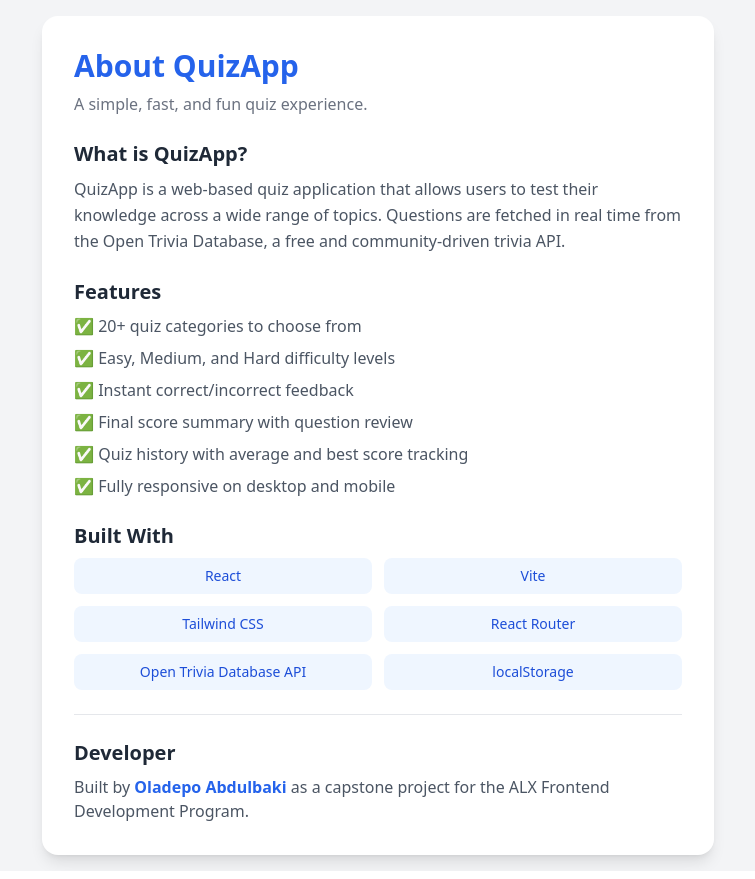
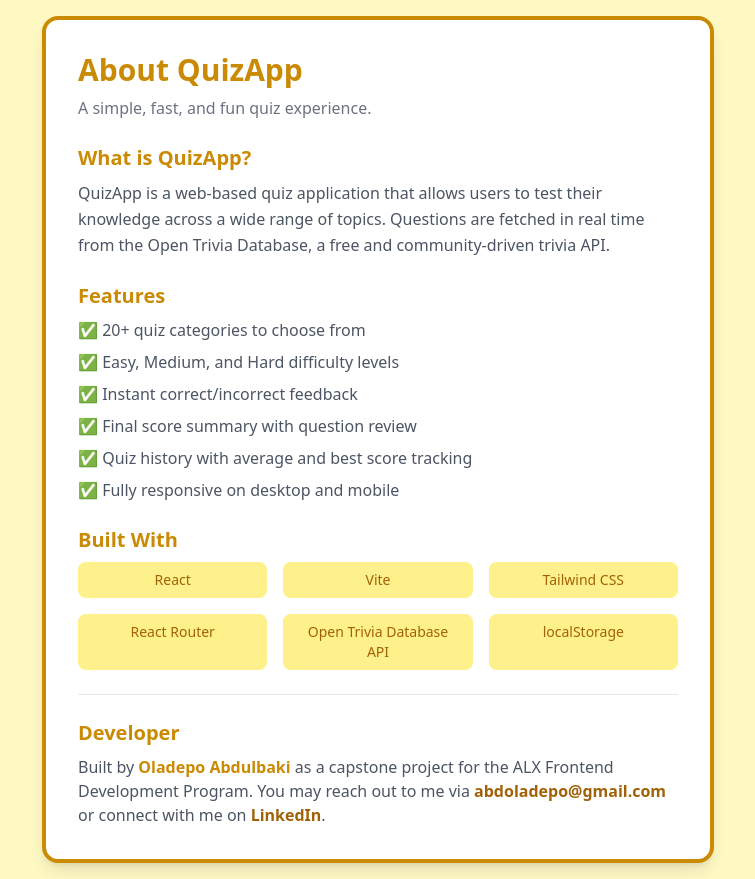
Before and after one commit to SireTallest/Quiz-app, a React (Vite) app: page /about in a window 1280 px wide. Shown: the whole page, without its empty margins (262-1017 px from the left). Built offline with nearby package versions, Linux system fonts and the light colour scheme; the HTML template or start-up script is replaced by a standard one.

Commit message:
feat: implement About Page component for users to have an idea of what the app does

```diff
--- a/src/components/About.jsx
+++ b/src/components/About.jsx
@@ -1,16 +1,16 @@
 function About() {
   return (
-    <div className="min-h-screen bg-gray-100 p-4">
+    <div className="min-h-screen bg-yellow-100 p-4">
       <div className="max-w-2xl mx-auto">
-        <div className="bg-white rounded-2xl shadow-lg p-8">
+        <div className="bg-white border-4 border-yellow-600 rounded-2xl shadow-lg p-8">
 
           {/* Header */}
-          <h1 className="text-3xl font-bold text-blue-600 mb-2">About QuizApp</h1>
+          <h1 className="text-3xl font-bold text-yellow-600 mb-2">About QuizApp</h1>
           <p className="text-gray-500 mb-6">A simple, fast, and fun quiz experience.</p>
 
           {/* What is it */}
           <div className="mb-6">
-            <h2 className="text-xl font-semibold text-gray-800 mb-2">What is QuizApp?</h2>
+            <h2 className="text-xl font-bold text-yellow-600 mb-2">What is QuizApp?</h2>
             <p className="text-gray-600 leading-relaxed">
               QuizApp is a web-based quiz application that allows users to test their knowledge
               across a wide range of topics. Questions are fetched in real time from the
@@ -20,7 +20,7 @@
 
           {/* Features */}
           <div className="mb-6">
-            <h2 className="text-xl font-semibold text-gray-800 mb-2">Features</h2>
+            <h2 className="text-xl font-bold text-yellow-600 mb-2">Features</h2>
             <ul className="text-gray-600 space-y-2">
               <li>✅ 20+ quiz categories to choose from</li>
               <li>✅ Easy, Medium, and Hard difficulty levels</li>
@@ -33,12 +33,12 @@
 
           {/* Tech Stack */}
           <div className="mb-6">
-            <h2 className="text-xl font-semibold text-gray-800 mb-2">Built With</h2>
-            <div className="grid grid-cols-2 gap-3">
+            <h2 className="text-xl font-bold text-yellow-600 mb-2">Built With</h2>
+            <div className="grid grid-cols-1 sm:grid-cols-2 md:grid-cols-3 gap-4">
               {['React', 'Vite', 'Tailwind CSS', 'React Router', 'Open Trivia Database API', 'localStorage'].map(tech => (
                 <div
                   key={tech}
-                  className="bg-blue-50 text-blue-700 text-sm font-medium px-4 py-2 rounded-lg text-center"
+                  className="bg-yellow-200 cursor-pointer hover:transition duration-1000 hover:shadow-md hover:scale-105 text-yellow-700 text-sm font-medium px-4 py-2 rounded-lg text-center"
                 >
                   {tech}
                 </div>
@@ -48,10 +48,10 @@
 
           {/* Developer */}
           <div className="border-t border-gray-200 pt-6">
-            <h2 className="text-xl font-semibold text-gray-800 mb-2">Developer</h2>
+            <h2 className="text-xl font-bold text-yellow-600 mb-2">Developer</h2>
             <p className="text-gray-600">
-              Built by <span className="font-semibold text-blue-600">Oladepo Abdulbaki</span> as
-              a capstone project for the ALX Frontend Development Program.
+              Built by <span className="font-bold text-yellow-600">Oladepo Abdulbaki</span> as
+              a capstone project for the ALX Frontend Development Program. You may reach out to me via <a href="mailto:abdoladepo@gmail.com" className="text-yellow-700 font-bold">abdoladepo@gmail.com</a> or connect with me on <a href="https://www.linkedin.com/in/oladepo-abdulbaki/" className="text-yellow-700 font-bold">LinkedIn</a>.
             </p>
           </div>
 
```
